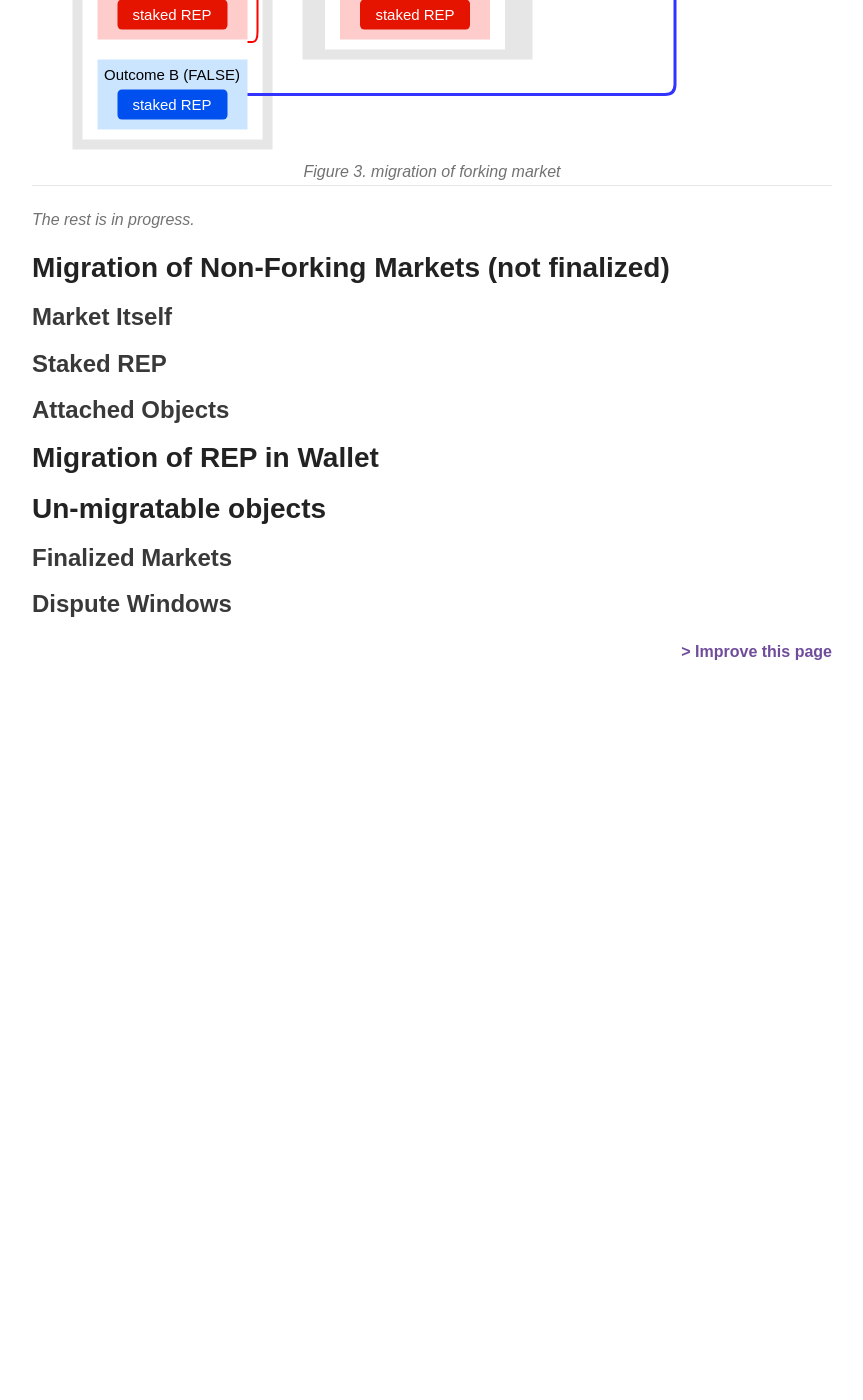
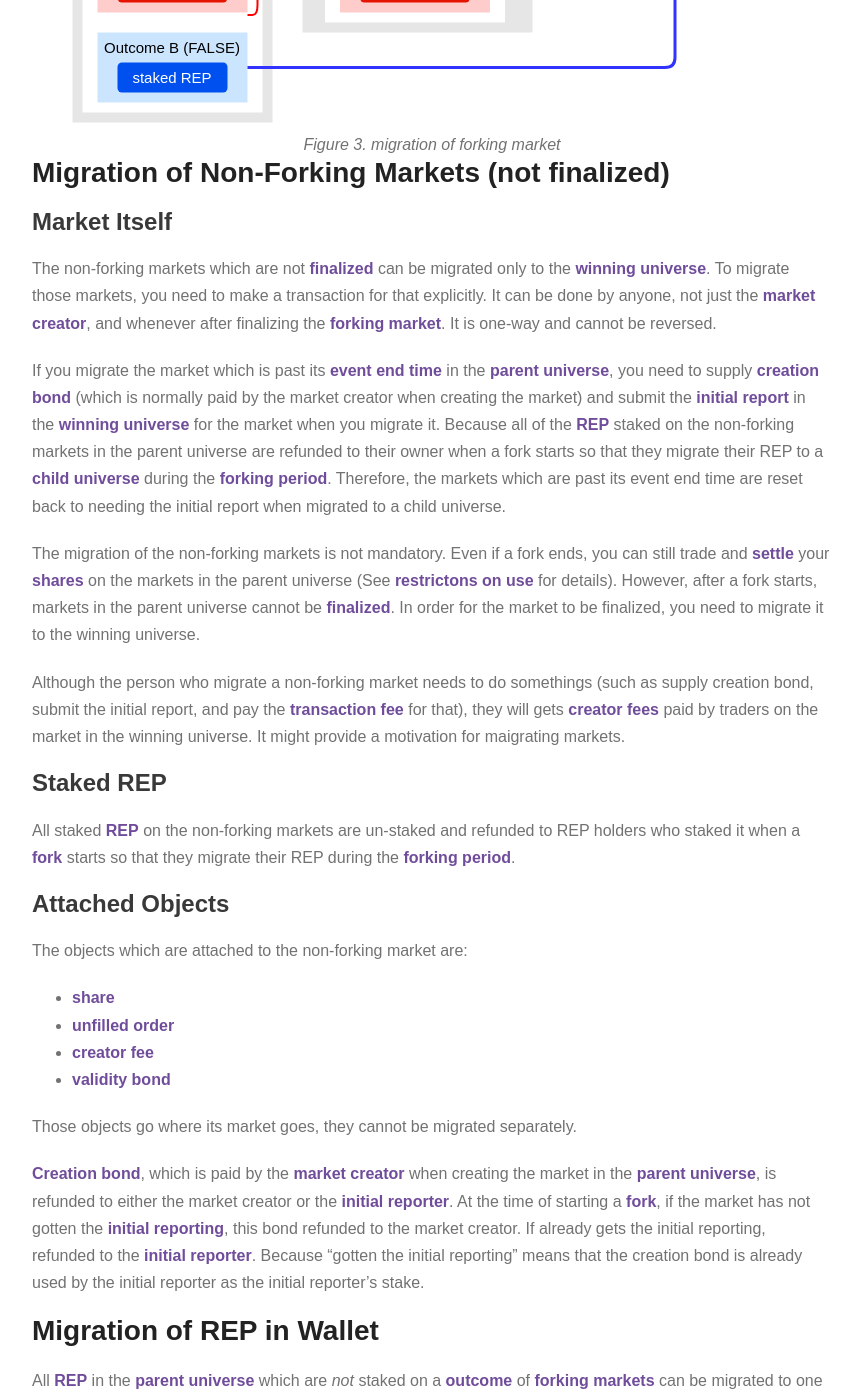
Before and after one commit to MicahZoltu/Augur.Guide-for-IPFS, a Jekyll site: the page built from collections/_version2-english/9-fork/4-migration-of-the-objects.md, in a window 1280 px wide and 1400 px high, scrolled down 3560 px. Shown: the whole window, without its empty margins (358-1221 px from the left). Built offline with Jekyll 4.4.1, drawn with Linux system fonts in a browser that asks for light colours; comment, search, counter and statistics services are not loaded; before the commit the page ends 4275 px from its top, so only the background shows below that; some of the changed text lies outside the part shown.

Commit message:
Add subsections to "migration of the objects"

```diff
--- a/collections/_version2-english/9-fork/4-migration-of-the-objects.md
+++ b/collections/_version2-english/9-fork/4-migration-of-the-objects.md
@@ -4,6 +4,8 @@ title: Migration of the objects
 
 {% capture fork_dir %}{{ "/" | absolute_url }}{{page.collection}}/9-fork/{% endcapture %}
 {% assign url_basic_knowledge = fork_dir | append: '1-basic-knowledge.html' %}
+{% assign url_to_dos = fork_dir | append: '2-to-dos.html' %}
+{% assign url_restrictions_on_use = fork_dir | append: '3-restrictions-on-use.html' %}
 
 {% capture glossary_path %}{{ "/" | absolute_url }}/{{page.collection}}/7-glossary.html{% endcapture %}
 {% assign glossary_child_universe = glossary_path | append: '#Child_Universe' %}
@@ -17,7 +19,8 @@ title: Migration of the objects
 {% assign glossary_fork = glossary_path | append: '#Fork' %}
 {% assign glossary_forking_market = glossary_path | append: '#Forking_Market' %}
 {% assign glossary_forking_period = glossary_path | append: '#Forking_Period' %}
-{% assign glossary_initial_reporter = glossary_path | append: '#initial_reporter' %}
+{% assign glossary_initial_report = glossary_path | append: '#Initial_Report' %}
+{% assign glossary_initial_reporter = glossary_path | append: '#Initial_Reporter' %}
 {% assign glossary_invalid_outcome = glossary_path | append: '#Invalid_Outcome' %}
 {% assign glossary_losing_universe = glossary_path | append: '#Losing_Universe' %}
 {% assign glossary_market = glossary_path | append: '#Market' %}
@@ -28,6 +31,7 @@ title: Migration of the objects
 {% assign glossary_participation_token = glossary_path | append: '#Participation_Token' %}
 {% assign glossary_reputation_token = glossary_path | append: '#Reputation_Token' %}
 {% assign glossary_roi = glossary_path | append: '#ROI' %}
+{% assign glossary_settlement = glossary_path | append: '#Settlement' %}
 {% assign glossary_smart_contract = glossary_path | append: '#Smart_Contract' %}
 {% assign glossary_share = glossary_path | append: '#Share' %}
 {% assign glossary_transaction_fee = glossary_path | append: '#Transaction_Fee' %}
@@ -77,14 +81,14 @@ A [child universe]({{glossary_child_universe}}) is created when the [REP]({{glos
 
 # Migration of Forking Market
 ## Market Itself
-The [forking market]({{glossary_forking_market}}) itself is migrated to each [child universe]({{glossary_child_universe}}). In a child universe, the forking market is [finalized]({{glossary_finalized_market}}) for each possible [outcome]({{glossary_outcome}}) of it. (See [basic knowledge]({{url_basic_knowledge}}#what-happens-when-a-fork-starts) for details on how child universes are created.)
+The [forking market]({{glossary_forking_market}}) is duplicated in each [child universe]({{glossary_child_universe}}). In a child universe, the forking market is [finalized]({{glossary_finalized_market}}) as the [outcome]({{glossary_outcome}}) that aligns with that particular child universe. (See [basic knowledge]({{url_basic_knowledge}}#what-happens-when-a-fork-starts) for details on how child universes are created.)
 
-The forking market is migrated to the child universe when [REP]({{glossary_reputation_token}}) holder *first* migrates their REP to the child universe. In other words, the forking market is not migrated until REP is migrated to the child universe by REP holder.
+This duplication occurs when the child universe is created.  This happens when the *first* [REP]({{glossary_reputation_token}}) holder migrates their REP to that child universe.
 
 ## Staked REP
 The staked [REP]({{glossary_reputation_token}}) on any [outcome]({{glossary_outcome}}) of the [forking market]({{glossary_forking_market}}) is migrated to the [child universe]({{glossary_child_universe}}) corresponding to the staked outcome.
 
-Those REP will be unstaked and refunded to their owners in a child universe when the migration has done. And if the child universe to which the REP are migrated is the [winning universe]({{glossary_winning_universe}}), its owners receive a 40% [ROI]({{glossary_roi}}) on their stake in the winning universe.
+That REP will be unstaked and refunded to their owners in a child universe when the migration has done. They will also receive a 40% [ROI]({{glossary_roi}}) in additional REP minted in the universe they staked on prior to the fork.
 
 ## Attached Objects
 The objects which are attached to the [forking market]({{glossary_forking_market}}) are:
@@ -93,7 +97,7 @@ The objects which are attached to the [forking market]({{glossary_forking_market
  - [creator fee]({{glossary_creator_fee}})
  - [validity bond]({{glossary_validity_bond}})
 
-When the forking market is [finalized]({{glossary_finalized_market}}), those objects are migrated to the [winning universe]({{glossary_winning_universe}}) by the Augur contracts automatically.
+When the for is [finalized]({{glossary_finalized_market}}), those objects are migrated to the [winning universe]({{glossary_winning_universe}}) by the Augur contracts automatically.
 
 Regarding [validity bond]({{glossary_validity_bond}}), which is paid by the [market creator]({{glossary_market_creator}}) when creating the [market]({{glossary_market}}), if the corresponding outcome of the winning universe is `Invalid`, this bond is paid out to [participation token]({{glossary_participation_token}}) holders in proportion to the amount of participation token in the winning universe. If not `Invalid`, this bond is returned to the market creator in the winning universe.
 
@@ -103,15 +107,38 @@ The summary is shown in the following figure:
 {% capture image_src %}{{ "/" | absolute_url }}assets/images/{{page.collection}}/fork/migration-of-the-objects/forking-market.svg{% endcapture %}
 {% include zoom-image.html src=image_src caption="Figure 3. migration of forking market"%}
 
+# Migration of Non-Forking Markets (not finalized)
+## Market Itself
+The non-forking markets which are not [finalized]({{glossary_finalized_market}}) can be migrated only to the [winning universe]({{glossary_winning_universe}}). To migrate those markets, you need to make a transaction for that explicitly. It can be done by anyone, not just the [market creator]({{glossary_market_creator}}), and whenever after finalizing the [forking market]({{glossary_forking_market}}). It is one-way and cannot be reversed.
+
+If you migrate the market which is past its [event end time]({glossary_end_time}) in the [parent universe]({{glossary_parent_universe}}), you need to supply [creation bond]({{glossary_creation_bond}}) (which is normally paid by the market creator when creating the market) and submit the [initial report]({{glossary_initial_report}}) in the [winning universe]({{glossary_winning_universe}}) for the market when you migrate it. Because all of the [REP]({{glossary_reputation_token}}) staked on the non-forking markets in the parent universe are refunded to their owner when a fork starts so that they migrate their REP to a [child universe]({{glossary_child_universe}}) during the [forking period]({{glossary_forking_period}}). Therefore, the markets which are past its event end time are reset back to needing the initial report when migrated to a child universe.
+
+The migration of the non-forking markets is not mandatory. Even if a fork ends, you can still trade and [settle]({{glossary_settlement}}) your [shares]({{glossary_share}}) on the markets in the parent universe (See [restrictons on use]({{url_restrictions_on_use}}) for details). However, after a fork starts, markets in the parent universe cannot be [finalized]({{glossary_finalized_market}}). In order for the market to be finalized, you need to migrate it to the winning universe.
+
+Although the person who migrate a non-forking market needs to do somethings (such as supply creation bond, submit the initial report, and pay the [transaction fee]({{glossary_transaction_fee}}) for that), they will gets [creator fees]({{glossary_creator_fee}}) paid by traders on the market in the winning universe. It might provide a motivation for maigrating markets.
+
+## Staked REP
+All staked [REP]({{glossary_reputation_token}}) on the non-forking markets are un-staked and refunded to REP holders who staked it when a [fork]({{glossary_fork}}) starts so that they migrate their REP during the [forking period]({{glossary_forking_period}}).
+
+## Attached Objects
+The objects which are attached to the non-forking market are:
+ - [share]({{glossary_share}})
+ - [unfilled order]({{glossary_unfilled_order}})
+ - [creator fee]({{glossary_creator_fee}})
+ - [validity bond]({{glossary_validity_bond}})
+
+Those objects go where its market goes, they cannot be migrated separately.
+
+[Creation bond]({{glossary_creation_bond}}), which is paid by the [market creator]({{glossary_market_creator}}) when creating the market in the [parent universe]({{glossary_parent_universe}}), is refunded to either the market creator or the [initial reporter]({{glossary_initial_reporter}}). At the time of starting a [fork]({{glossary_fork}}), if the market has not gotten the [initial reporting]({{glossary_initial_report}}), this bond refunded to the market creator. If already gets the initial reporting, refunded to the [initial reporter]({{glossary_initial_report}}). Because "gotten the initial reporting" means that the creation bond is already used by the initial reporter as the initial reporter's stake.
+
+# Migration of REP in Wallet
+All [REP]({{glossary_reputation_token}}) in the [parent universe]({{glossary_parent_universe}}) which are *not* staked on a [outcome]({{glossary_outcome}}) of [forking markets]({{glossary_forking_market}}) can be migrated to one of the [child universes]({{glossary_child_universe}}) by their owner. The migration of REP must be done during the [forking period]({{glossary_forking_period}}) which lasts 60 days after the [fork]({{glossary_fork}}) starts. After the forking period, the REP in the parent universe may not be migrated to any child universe permanently (See [to-do's]({{url_to_dos}}) for details).
+
+If you are the first person who migrates REP to a [child universe]({{glossary_child_universe}}), the child universe where you migrate your REP is created, and the forking market is also migrated to it. In this case, you have to pay not only the [transaction fee]({{glossary_transaction_fee}}) for your REP but also the transaction fees for creating the child universe and migrating the forking market.
+
 ---
 
 *The rest is in progress.*
-# Migration of Non-Forking Markets (not finalized)
-## Market Itself
-## Staked REP
-## Attached Objects
-
-# Migration of REP in Wallet
 
 # Un-migratable objects
 ## Finalized Markets
```
